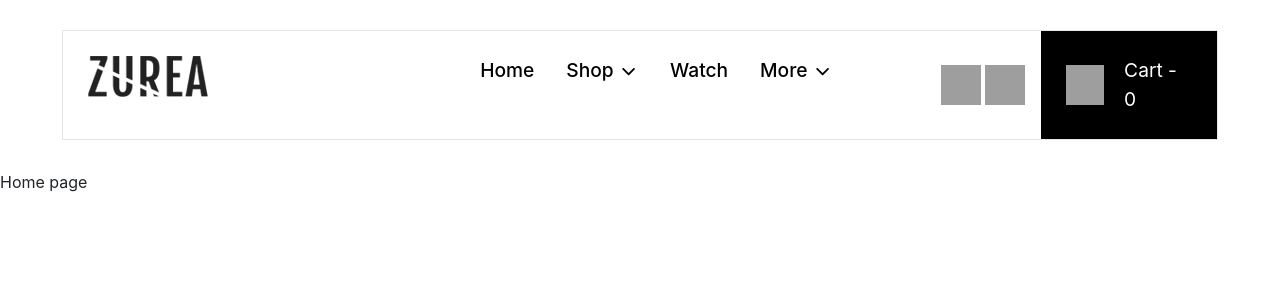
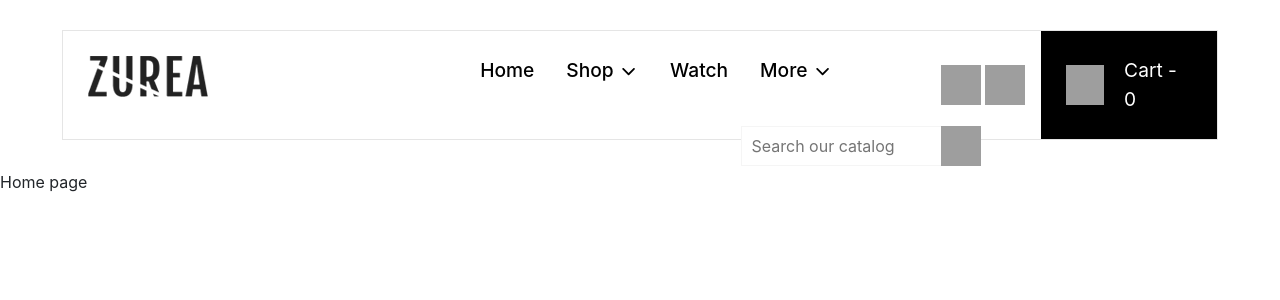
Before and after one commit to MiIos1988/my-zurea-shop, a React (Create React App) app in the folder frontend/: page / in a window 1280 px wide. Both pictures are taken after a click on the element 960 px from the left and 84 px from the top of the page. Shown: the top 300 px of the page. Built offline with nearby package versions, Linux system fonts and the light colour scheme; grey boxes are pictures that could not be loaded.

Commit message:
Search element

```diff
--- a/frontend/src/assets/scss/navbar.scss
+++ b/frontend/src/assets/scss/navbar.scss
@@ -90,8 +90,42 @@
     background-position: -5px -704px;
     transition: all .5s;
 
+
+
+
+
     &:hover {
       background-position: -55px -704px;
     }
   }
+
+  .searchElement {
+    position: absolute;
+    top: 95px;
+    right: 0;
+    display: flex;
+
+    input {
+
+      border: 1px solid #f5f5f5;
+      line-height: 40px;
+      height: 40px;
+      padding: 0 10px;
+      color: #7a7a7a;
+      width: 240px;
+
+      &:focus {
+        outline: none;
+      }
+    }
+
+    div {
+      height: 40px;
+      width: 40px;
+      background-image: url("../imgs/navbar/sprite.png");
+      background-position: -5px -704px;
+      position: absolute;
+      right: 0;
+    }
+  }
 }
--- a/frontend/src/components/navbarSection/component/NavbarRightComponent.jsx
+++ b/frontend/src/components/navbarSection/component/NavbarRightComponent.jsx
@@ -1,13 +1,14 @@
 import React from 'react'
 import DropdownUserComponent from '../dropdowns/dropdownUser/DropdownUserComponent'
 import { useState } from "react"
+import SearchElementComponent from './SearchElementComponent'
 
 const NavbarRightComponent = () => {
   const [open, setOpen] = useState(false)
   return (
     <div className="navRight col-3 d-flex justify-content-end">
       <div className="searchWrap d-flex align-items-center me-1">
-        <div className="search"></div>
+        <SearchElementComponent />
         <DropdownUserComponent open={open} />
       </div>
 
--- /dev/null
+++ b/frontend/src/components/navbarSection/component/SearchElementComponent.jsx
@@ -0,0 +1,24 @@
+import React, { useState } from 'react'
+
+const SearchElementComponent = () => {
+    const [showSearchInput, setShowSearchInput] = useState(false);
+
+    return (
+        <>
+            <div className="search" onClick={() => setShowSearchInput(!showSearchInput)}>
+
+            </div>
+            {
+                showSearchInput ?
+                    <div className="searchElement " >
+                        <input type="text" placeholder='Search our catalog' />
+                        <div></div>
+                    </div>
+                    : null
+            }
+        </>
+
+    )
+}
+
+export default SearchElementComponent
```
